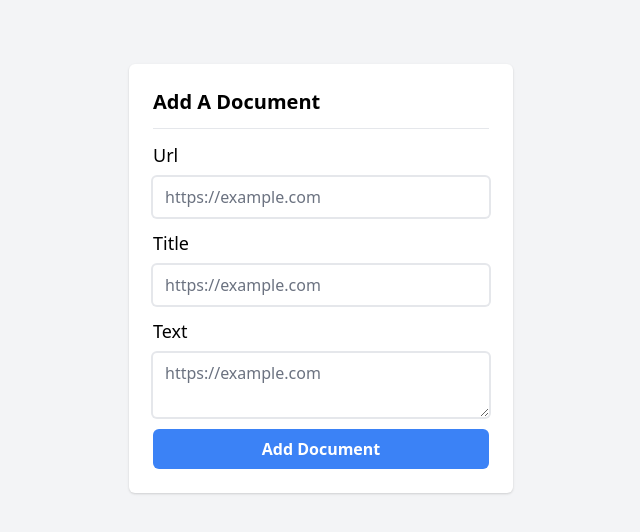
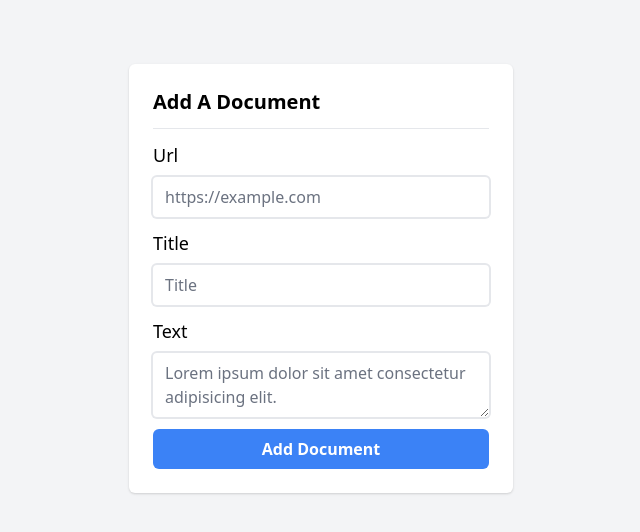
Before and after one commit to EvanChisholm1/wtfdist-client, a React (Vite) app: page /adddoc in a window 1280 px wide. Shown: the top 532 px of the page, without its empty margins (319-959 px from the left). Built offline with nearby package versions, Linux system fonts and the light colour scheme.

Commit message:
added the logic to the addDoc page

```diff
--- a/src/hooks/useAddDocument.ts
+++ b/src/hooks/useAddDocument.ts
@@ -1,6 +1,6 @@
 import { useMutation } from "react-query";
 
-export default function useAddWebPage() {
+export default function useAddDocument() {
   const mutation = useMutation(
     ({ url, text, title }: { url?: string; title?: string; text: string }) => {
       return fetch("http://localhost:4000/document", {
--- a/src/pages/addDoc.tsx
+++ b/src/pages/addDoc.tsx
@@ -1,4 +1,25 @@
+import { FormEvent, useState } from "react";
+import { useHistory } from "react-router";
+import useAddDocument from "../hooks/useAddDocument";
+
 function AddDoc() {
+  const add = useAddDocument();
+  const [url, setUrl] = useState("");
+  const [title, setTitle] = useState("");
+  const [text, setText] = useState("");
+  const history = useHistory();
+
+  function handleSubmit(e: FormEvent) {
+    e.preventDefault();
+    add.mutate({ url, title, text });
+
+    if (add.isSuccess) {
+      history.push("/");
+    } else {
+      console.log(add.error);
+    }
+  }
+
   return (
     <div className="grid justify-center">
       <form
@@ -17,31 +38,37 @@ function AddDoc() {
             name="url"
             id="url"
             placeholder="https://example.com"
+            value={url}
+            onChange={e => setUrl(e.target.value)}
           />
         </div>
 
         <div className="flex flex-col gap-2">
-          <label className="text-lg" htmlFor="url">
+          <label className="text-lg" htmlFor="title">
             Title
           </label>
           <input
             className="ring-none outline-none border-none rounded ring-2 ring-gray-200 focus:ring-2 focus:ring-blue-500"
             type="text"
-            name="url"
-            id="url"
-            placeholder="https://example.com"
+            name="title"
+            id="title"
+            placeholder="Title"
+            value={title}
+            onChange={e => setTitle(e.target.value)}
           />
         </div>
 
         <div className="flex flex-col gap-2">
-          <label className="text-lg" htmlFor="url">
+          <label className="text-lg" htmlFor="text">
             Text
           </label>
           <textarea
             className="ring-none outline-none border-none rounded ring-2 ring-gray-200 focus:ring-2 focus:ring-blue-500"
-            name="url"
-            id="url"
-            placeholder="https://example.com"
+            name="text"
+            id="text"
+            value={text}
+            placeholder="Lorem ipsum dolor sit amet consectetur adipisicing elit."
+            onChange={e => setText(e.target.value)}
           ></textarea>
         </div>
 
```
